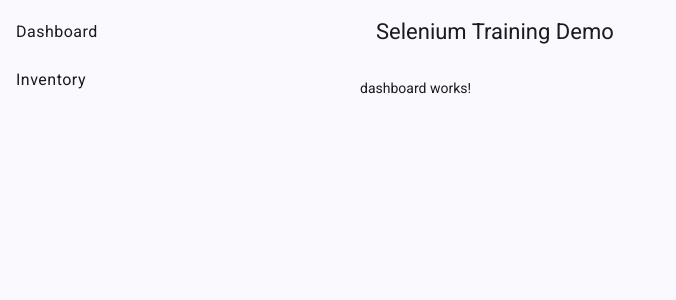
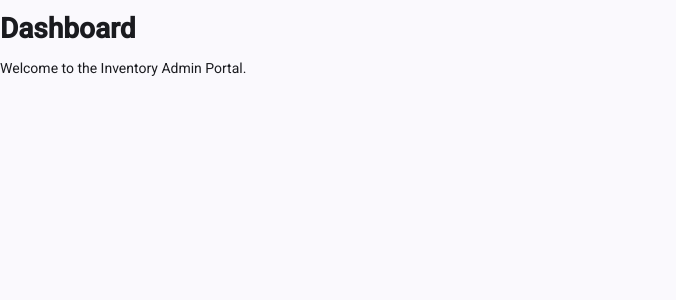
Before and after one commit to disnaut/selenium-training-demo, an Angular app in the folder selenium-training-app/: page /dashboard in a window 1280 px wide. Shown: the top 300 px of the page, without its empty margins (0-676 px from the left). Built offline with nearby package versions, Linux system fonts and the light colour scheme.

Commit message:
added dashboard and swapped app.html to use router

```diff
--- a/selenium-training-app/src/app/app.html
+++ b/selenium-training-app/src/app/app.html
@@ -1,2 +1 @@
-<app-layout>
-</app-layout>
+<router-outlet></router-outlet>
--- a/selenium-training-app/src/app/app.ts
+++ b/selenium-training-app/src/app/app.ts
@@ -1,8 +1,8 @@
 import { Component, signal } from '@angular/core';
-import { Layout } from './core/layout/layout';
+import { RouterOutlet } from '@angular/router';
 @Component({
   selector: 'app-root',
-  imports: [Layout],
+  imports: [RouterOutlet],
   templateUrl: './app.html',
   styleUrl: './app.scss'
 })
--- a/selenium-training-app/src/app/features/dashboard/dashboard.html
+++ b/selenium-training-app/src/app/features/dashboard/dashboard.html
@@ -1 +1,4 @@
-<p>dashboard works!</p>
+<div data-testid="dashboard-page">
+  <h1 data-testid="dashboard-title">Dashboard</h1>
+  <p>Welcome to the Inventory Admin Portal.</p>
+</div>
```
Also changed, not shown: 1 other file (tests, documents, lock files or other folders).
